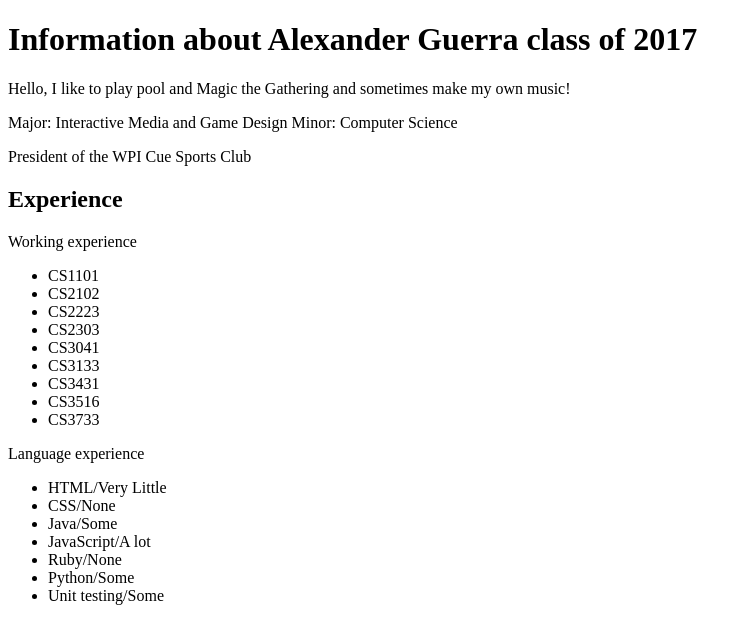
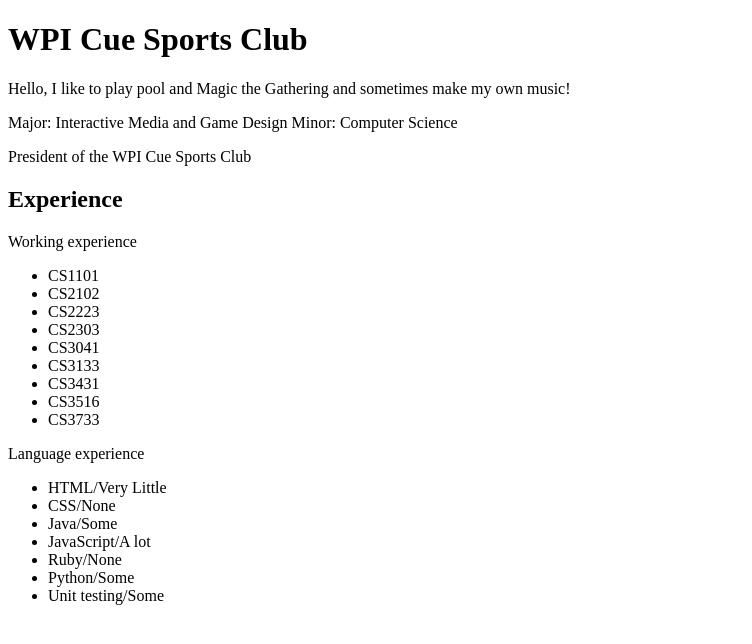
Before and after one commit to 14SilverX/CSCWebsite, a website: page index.html in a window 1280 px wide. Shown: the whole page, without its empty margins (0-752 px from the left). Drawn offline with Linux system fonts and the light colour scheme.

Commit message:
Chnaged Title

```diff
--- a/index.html
+++ b/index.html
@@ -1,13 +1,11 @@
 <!DOCTYPE html>
 <html lang="en">
   <head>
-    <title>CS4241-B16 Homework Assignment 1</title>
+    <title>WPI Cue Sports Club</title>
     <meta charset="utf-8">
-    <!-- Author: Alex Guerra -->
-    <!-- URL: https://axguerra-4241-assignment1.herokuapp.com/ -->
   </head>
   <body>
-    <h1>Information about Alexander Guerra class of 2017</h1>
+    <h1>WPI Cue Sports Club</h1>
     <p>
       Hello, I like to play pool and Magic the Gathering and sometimes make my own music!
     </p>
```
